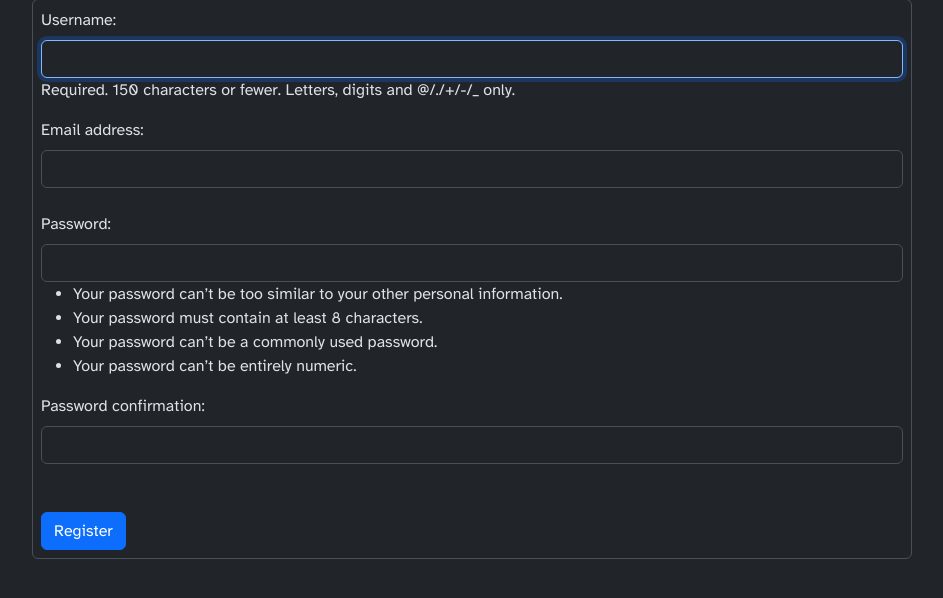
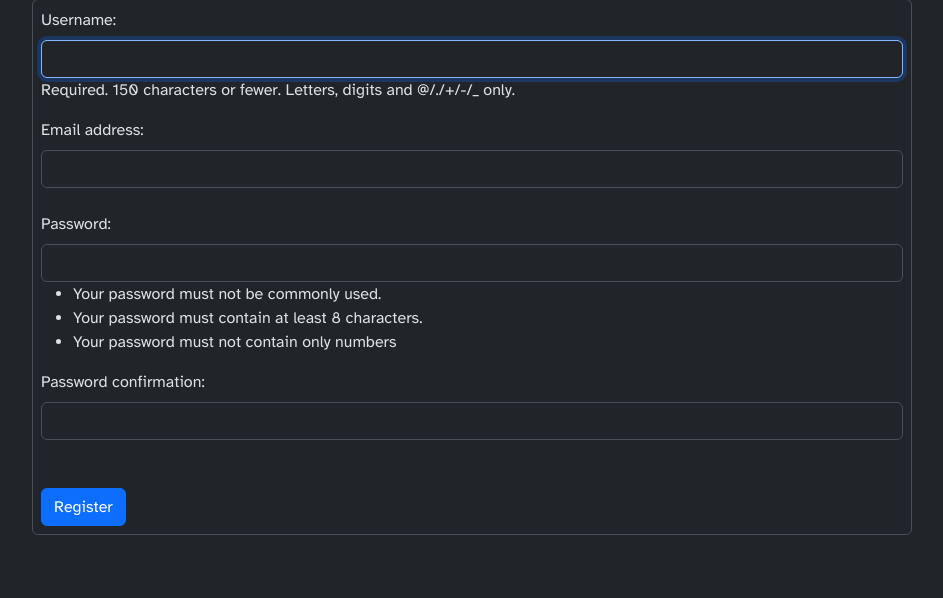
Before and after one commit to wycre/cs3300-journaling, a Django app: page /profile/register/ in a window 1280 px wide. Shown: the part 151-749 px from the top of the page, without its empty margins (168-1111 px from the left). Run offline with Django 4.2, Linux system fonts and the light colour scheme; some libraries are stand-ins or nearby versions.

Commit message:
Improve password guidance

```diff
--- a/journal_app/templates/registration/register.html
+++ b/journal_app/templates/registration/register.html
@@ -37,10 +37,9 @@
             {% endif %}
 
             <ul>
-                <li>Your password can’t be too similar to your other personal information.</li>
+                <li>Your password must not be commonly used.</li>
                 <li>Your password must contain at least 8 characters.</li>
-                <li>Your password can’t be a commonly used password.</li>
-                <li>Your password can’t be entirely numeric.</li>
+                <li>Your password must not contain only numbers</li>
             </ul>
 
 
```
